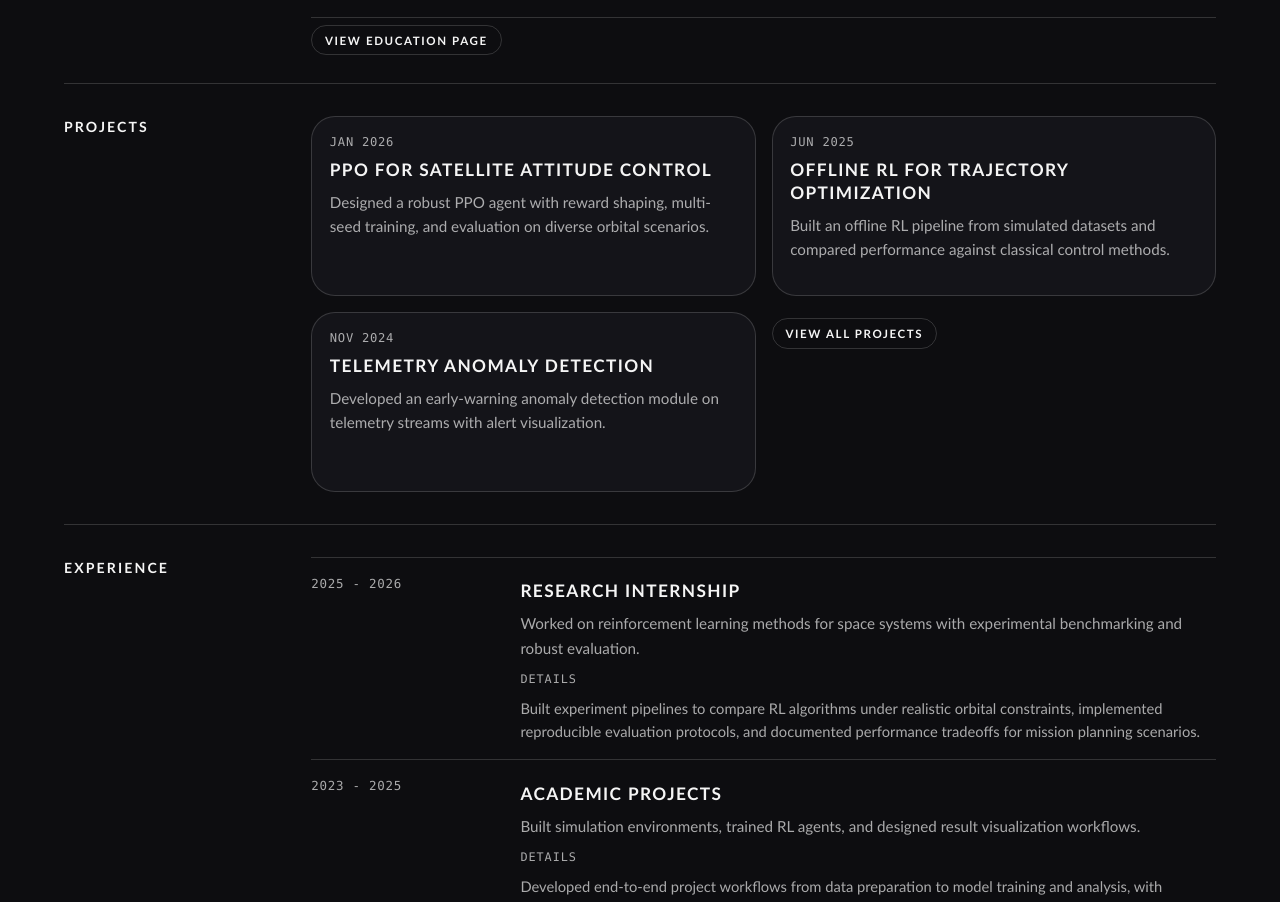
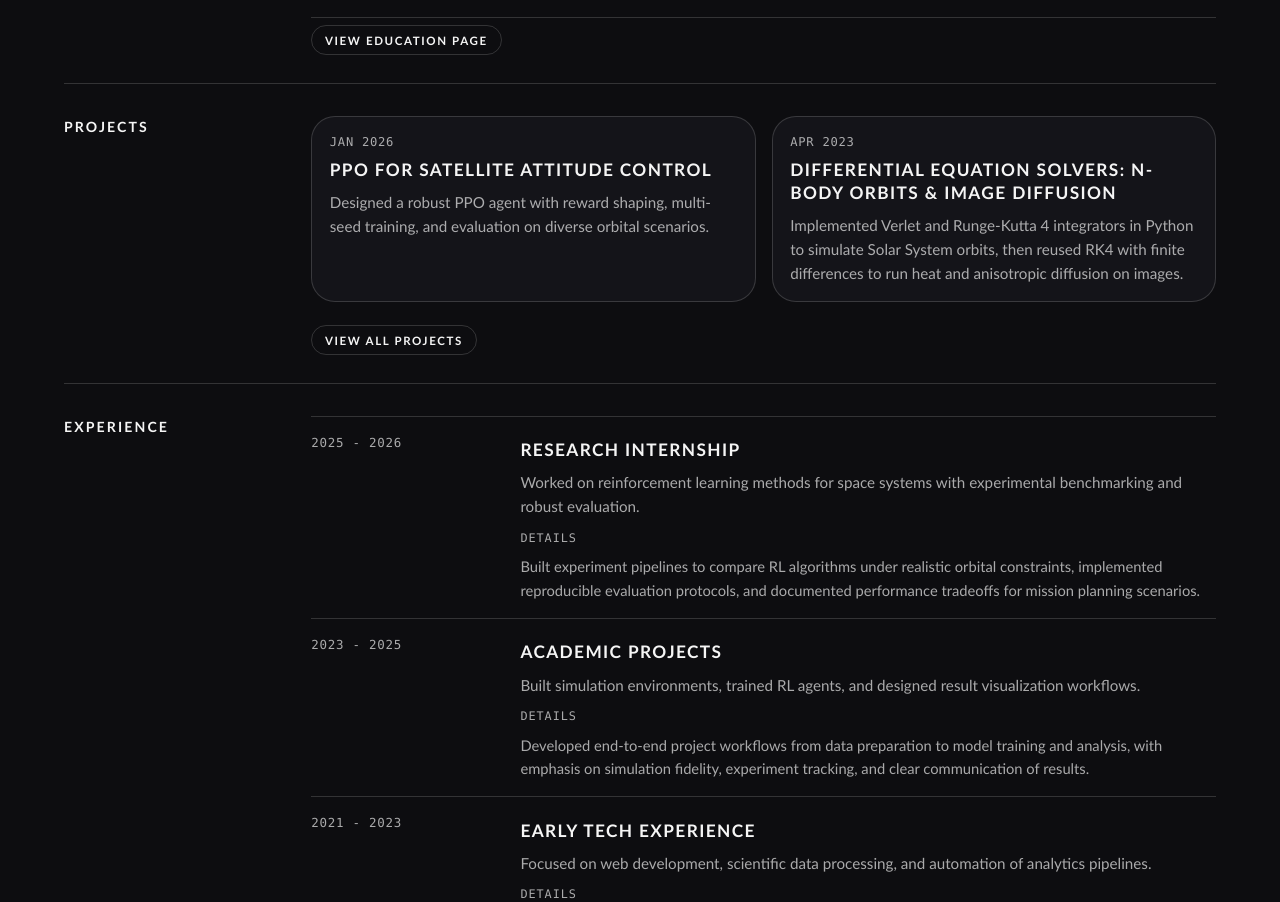
Before and after one commit to nath73000/NatPortfolio, a Next.js app: page / in a window 1280 px wide. Shown: the part 1683-2585 px from the top of the page. Built offline with nearby package versions, Linux system fonts and the light colour scheme.

Commit message:
update projects

```diff
--- a/src/app/globals.css
+++ b/src/app/globals.css
@@ -393,23 +393,6 @@ a {
   color: var(--color-muted);
 }
 
-.results-grid {
-  display: grid;
-  gap: 1rem;
-}
-
-.result-card {
-  min-height: 160px;
-}
-
-.result-value {
-  margin: 0.3rem 0 0;
-  font-size: clamp(1.35rem, 3.3vw, 2.1rem);
-  line-height: 1.1;
-  font-weight: 800;
-  letter-spacing: -0.01em;
-}
-
 .detail-list {
   display: grid;
   gap: 0.55rem;
@@ -433,10 +416,6 @@ a {
 
   .project-grid {
     grid-template-columns: repeat(2, minmax(0, 1fr));
-  }
-
-  .results-grid {
-    grid-template-columns: repeat(3, minmax(0, 1fr));
   }
 
   .timeline-item {
--- a/src/app/projects/[slug]/page.tsx
+++ b/src/app/projects/[slug]/page.tsx
@@ -42,6 +42,18 @@ export default async function ProjectDetailPage({ params }: ProjectDetailPagePro
             ))}
           </div>
         </div>
+        {project.reportUrl ? (
+          <div className="inline-links">
+            <a
+              href={project.reportUrl}
+              target="_blank"
+              rel="noopener noreferrer"
+              className="text-link"
+            >
+              Read the Report (PDF)
+            </a>
+          </div>
+        ) : null}
       </header>
 
       <section className="split-section section-line">
@@ -52,21 +64,6 @@ export default async function ProjectDetailPage({ params }: ProjectDetailPagePro
           <p>{project.context}</p>
           <p>{project.problem}</p>
           <p>{project.approach}</p>
-        </div>
-      </section>
-
-      <section className="split-section section-line">
-        <aside className="section-label">
-          <h2>Results</h2>
-        </aside>
-        <div className="split-content results-grid">
-          {project.results.map((result) => (
-            <article key={`${project.slug}-${result.label}`} className="panel result-card">
-              <p className="entry-meta">{result.label}</p>
-              <p className="result-value">{result.value}</p>
-              <p className="entry-desc">{result.detail}</p>
-            </article>
-          ))}
         </div>
       </section>
 
--- a/src/data/projects.ts
+++ b/src/data/projects.ts
@@ -1,9 +1,3 @@
-export type ProjectResult = {
-  label: string;
-  value: string;
-  detail: string;
-};
-
 export type Project = {
   slug: string;
   title: string;
@@ -14,8 +8,8 @@ export type Project = {
   problem: string;
   approach: string;
   stack: string[];
-  results: ProjectResult[];
   outcomes: string[];
+  reportUrl?: string;
 };
 
 export const projects: Project[] = [
@@ -33,26 +27,6 @@ export const projects: Project[] = [
     approach:
       "I implemented a PPO policy with constrained action scaling, curriculum learning, and recurrent state features to improve robustness across mission phases.",
     stack: ["Python", "PyTorch", "Gymnasium", "NumPy", "Weights & Biases"],
-    results: [
-      {
-        label: "Settling Time",
-        value: "-28%",
-        detail:
-          "Average stabilization time improved against the tuned PID baseline across 200 test episodes.",
-      },
-      {
-        label: "Pointing Error",
-        value: "0.42 deg",
-        detail:
-          "Mean absolute pointing error at steady state under nominal and noisy sensor conditions.",
-      },
-      {
-        label: "Policy Stability",
-        value: "94%",
-        detail:
-          "Episodes completed without saturation-induced failure under randomized disturbance profiles.",
-      },
-    ],
     outcomes: [
       "Delivered a reusable RL control benchmark with deterministic evaluation scripts.",
       "Documented hyperparameter sensitivities and failure regions for mission engineering review.",
@@ -60,124 +34,26 @@ export const projects: Project[] = [
     ],
   },
   {
-    slug: "offline-rl-trajectory-optimization",
-    title: "Offline RL for Trajectory Optimization",
-    date: "2025-06-20",
-    tags: ["RL", "Offline RL", "Space"],
+    slug: "differential-equation-solvers-n-body-image-diffusion",
+    title: "Differential Equation Solvers: N-Body Orbits & Image Diffusion",
+    date: "2023-04-28",
+    tags: ["Numerical Methods", "Simulation", "Space", "Image Processing"],
     description:
-      "Built an offline RL pipeline from simulated datasets and compared performance against classical control methods.",
+      "Implemented Verlet and Runge-Kutta 4 integrators in Python to simulate Solar System orbits, then reused RK4 with finite differences to run heat and anisotropic diffusion on images.",
     context:
-      "Trajectory optimization was performed from a fixed historical dataset generated with mixed-quality expert and heuristic policies.",
+      "Numerical analysis study project (Ma322) carried out in a team of three during my third year at IPSA, covering the numerical resolution of differential equations through two applications: planetary motion and 2D diffusion.",
     problem:
-      "Online exploration was costly in simulation time and unsafe in edge trajectories, making offline learning mandatory.",
+      "Explicit Euler does not conserve the total energy of a mechanical system, which rules it out for long orbital simulations, and diffusion equations with Neumann boundary conditions have to be discretized in space before a time integrator can be applied to an image.",
     approach:
-      "I developed an offline RL training stack with conservative value regularization, dataset curation, and policy validation against held-out trajectory clusters.",
-    stack: ["Python", "PyTorch", "D4RL", "Pandas", "Matplotlib"],
-    results: [
-      {
-        label: "Fuel Usage",
-        value: "-14%",
-        detail:
-          "Average propellant consumption reduced relative to behavior-cloned trajectory baselines.",
-      },
-      {
-        label: "Constraint Violations",
-        value: "-37%",
-        detail:
-          "Violations on dynamic envelope constraints dropped in offline policy rollout tests.",
-      },
-      {
-        label: "Dataset Efficiency",
-        value: "1.8x",
-        detail:
-          "Achieved target return with significantly fewer high-quality expert samples.",
-      },
+      "We proved that the explicit Euler scheme gains energy at every step, derived the Verlet scheme and its second-order initialization from Taylor expansions, then implemented Verlet and RK4 for the Sun-Earth-Mars problem and for an 8-body Solar System initialized from IMCCE ephemerides, comparing trajectories and kinetic, potential, and total energies. For diffusion, we discretized the 2D heat equation with centered finite differences in matrix form, integrated it with RK4 on each color channel, and extended the solver to gradient-norm and Laplacian-norm variants and to anisotropic diffusion with a gradient-dependent coefficient.",
+    stack: ["Python", "NumPy", "Matplotlib", "OpenCV", "LaTeX"],
+    outcomes: [
+      "Showed analytically that explicit Euler gains energy at every step, and numerically that Verlet and RK4 stay in close agreement on the Sun-Earth-Mars system over 15,000 steps.",
+      "On the 8-body Solar System over 25,000 steps, the two integrators' trajectories and total energies drift apart, showing how sensitive long-horizon orbital simulation is to the choice of scheme.",
+      "Obtained image blurring, contour accentuation, and anisotropic smoothing from the same RK4 scheme by changing only the right-hand side of the diffusion equation.",
+      "Documented the derivations, Python code, and experiments in a 40-page report (in French).",
     ],
-    outcomes: [
-      "Built reproducible offline training jobs with dataset versioning and validation reports.",
-      "Identified data quality thresholds where conservative methods outperform BC baselines.",
-      "Produced policy scorecards for engineering handoff and ablation tracking.",
-    ],
-  },
-  {
-    slug: "telemetry-anomaly-detection",
-    title: "Telemetry Anomaly Detection",
-    date: "2024-11-03",
-    tags: ["ML", "Space", "Data"],
-    description:
-      "Developed an early-warning anomaly detection module on telemetry streams with alert visualization.",
-    context:
-      "Mission telemetry channels were monitored in near real time to detect drifts before operational incidents occurred.",
-    problem:
-      "Rule-based thresholds generated too many false positives and missed multi-signal weak anomalies.",
-    approach:
-      "I trained a hybrid pipeline combining reconstruction-based anomaly scoring with temporal feature engineering and alert ranking.",
-    stack: ["Python", "Scikit-learn", "FastAPI", "PostgreSQL", "Plotly"],
-    results: [
-      {
-        label: "Detection Lead Time",
-        value: "+2.1 h",
-        detail:
-          "Anomalies were detected earlier than legacy threshold alerts on average.",
-      },
-      {
-        label: "False Positives",
-        value: "-41%",
-        detail:
-          "Daily operator-facing false alarms were reduced while preserving high recall.",
-      },
-      {
-        label: "AUC",
-        value: "0.93",
-        detail:
-          "Validation AUC on labeled historical events with temporal cross-validation.",
-      },
-    ],
-    outcomes: [
-      "Shipped alert explanations with contributing signal traces for faster triage.",
-      "Introduced severity buckets to prioritize intervention workflows.",
-      "Reduced monitoring fatigue for mission operations teams.",
-    ],
-  },
-  {
-    slug: "mission-simulation-dashboard",
-    title: "Mission Simulation Dashboard",
-    date: "2024-03-12",
-    tags: ["Web", "Data", "Simulation"],
-    description:
-      "Created an interactive dashboard to monitor mission simulation performance and generate automated reports.",
-    context:
-      "Simulation teams needed a shared interface to inspect scenario runs, compare KPIs, and export summary reports.",
-    problem:
-      "Run results were scattered across notebooks and logs, slowing cross-team decision making.",
-    approach:
-      "I designed a web dashboard with synchronized charts, filterable run metadata, and scheduled report generation.",
-    stack: ["Next.js", "TypeScript", "Node.js", "PostgreSQL", "Chart.js"],
-    results: [
-      {
-        label: "Analysis Time",
-        value: "-52%",
-        detail:
-          "Average time to review a full simulation batch dropped from hours to minutes.",
-      },
-      {
-        label: "Report Throughput",
-        value: "3.4x",
-        detail:
-          "Automated report pipelines increased weekly reporting output with fewer manual steps.",
-      },
-      {
-        label: "Adoption",
-        value: "26 users",
-        detail:
-          "Cross-functional engineering and research users actively used the dashboard each week.",
-      },
-    ],
-    outcomes: [
-      "Standardized KPI definitions across simulation, controls, and mission analysis groups.",
-      "Enabled run-to-run comparison in one interface for faster iteration loops.",
-      "Set up exportable artifacts for program review meetings.",
-    ],
+    reportUrl: "/reports/ma322-differential-equations-report.pdf",
   },
 ];
 
```
Also changed, not shown: .claude/launch.json (added), 1 other file (tests, documents, lock files or other folders).
